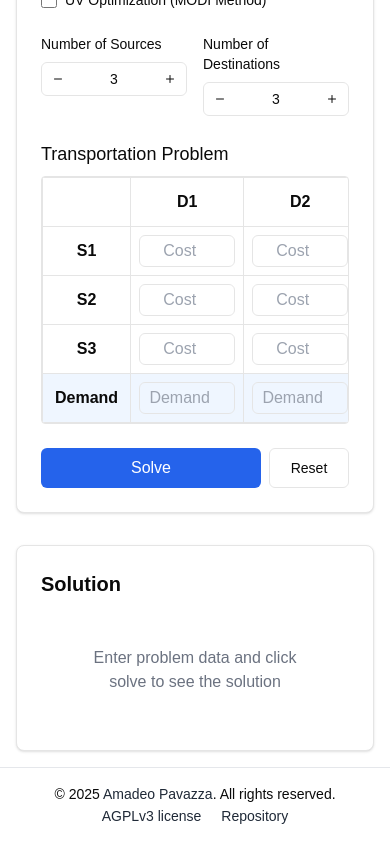
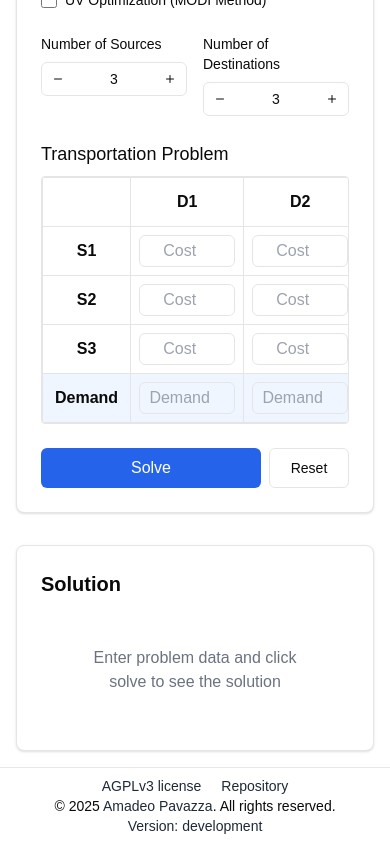
Before and after one commit to apavazza/transportation, a Next.js app: page / in a window 390 px wide. Shown: the part 366-1210 px from the top of the page. Built offline with nearby package versions, Linux system fonts and the light colour scheme.

Commit message:
Refactored Footer component layout and styling

```diff
--- a/src/components/footer.tsx
+++ b/src/components/footer.tsx
@@ -2,15 +2,30 @@ import Link from "next/link"
 
 export default function Footer() {
     return (
-    <footer className="py-4 relative bg-white border-t border-gray-200">
-      <div className="container mx-auto px-4">
-        <div className="flex flex-col-reverse lg:flex-row items-center">
-            <div className="space-x-5 lg:absolute lg:left-4">
+    <footer className="py-2 lg:py-4 relative bg-white border-t border-gray-200">
+      <div className="px-4">
+        <div className="flex flex-col lg:flex-row lg:relative items-center">
+          <div className="order-2 lg:mx-auto">
+            <p className="text-sm text-center">
+              &copy; 2025 <Link
+                            href={"https://amadeopavazza.from.hr/"}
+                            target="_blank"
+                            rel="noreferrer"
+                            className="text-gray-800 hover:text-gray-500"
+                          >
+                            Amadeo Pavazza
+                          </Link>
+                        . All rights reserved.
+            </p>
+          </div>
+
+          <div className="order-1 lg:absolute lg:left-0">
+            <div className="flex flex-row space-x-5 items-center">
                 <Link
                     href={"https://github.com/apavazza/transportation/blob/master/LICENSE"}
                     target="_blank"
                     rel="noreferrer"
-                    className="text-sm text-gray-800 hover:text-gray-500 mb-2 lg:mb-0"
+                    className="text-sm text-gray-800 hover:text-gray-500 whitespace-nowrap"
                 >
                   AGPLv3 license
                 </Link>
@@ -18,22 +33,27 @@ export default function Footer() {
                     href={"https://github.com/apavazza/transportation"}
                     target="_blank"
                     rel="noreferrer"
-                    className="text-sm text-gray-800 hover:text-gray-500 mb-2 lg:mb-0"
+                    className="text-sm text-gray-800 hover:text-gray-500 whitespace-nowrap"
                 >
                   Repository
                 </Link>
             </div>
-          <p className="text-sm w-full text-center">
-            &copy; 2025 <Link
-                          href={"https://amadeopavazza.from.hr/"}
+          </div>
+
+          <div className="order-3 lg:absolute lg:right-0">
+            <p className="text-sm text-gray-800">
+              Version: {process.env.NEXT_PUBLIC_GIT_HASH ? (
+                <Link
+                  href={`https://github.com/apavazza/transportation/commits/${process.env.NEXT_PUBLIC_GIT_HASH}`}
                   target="_blank"
                   rel="noreferrer"
-                          className="text-sm text-gray-800 hover:text-gray-500 mb-2 lg:mb-0"
+                  className="hover:text-gray-500"
                 >
-                          Amadeo Pavazza
+                  {process.env.NEXT_PUBLIC_GIT_HASH}
                 </Link>
-                      . All rights reserved.
+              ) : "development"}
             </p>
+          </div>
         </div>
       </div>
     </footer>
```
Lines whose indentation alone changed are shown as unchanged.
